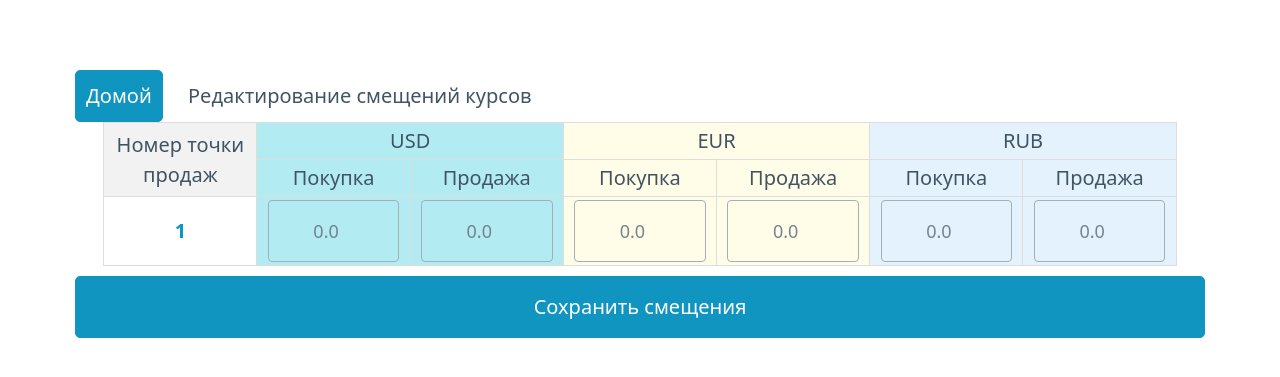
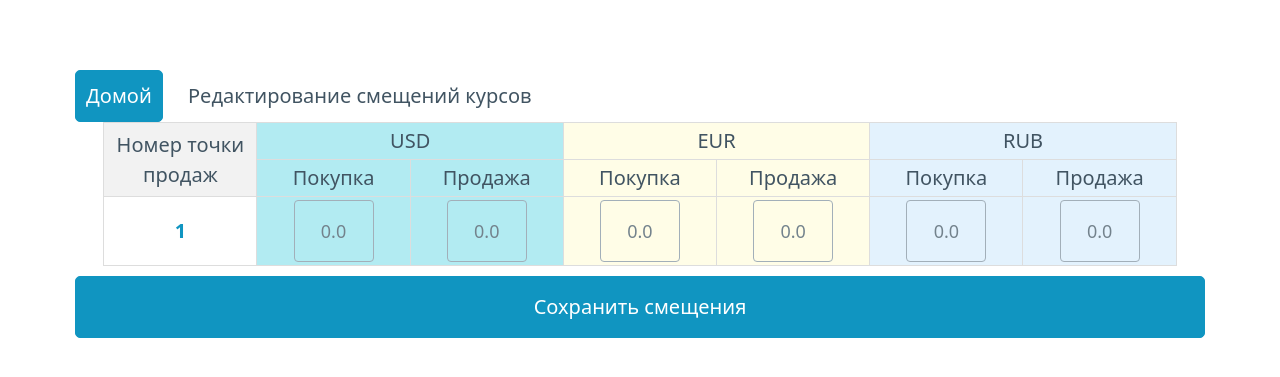
Before and after one commit to amstel1/elasticity, a FastAPI app: template templates/offset.html in a window 1280 px wide. Shown: the top 377 px of the page. Run offline with FastAPI, Linux system fonts and the light colour scheme; the template is opened without the code that fills it: most values are stand-ins (such as "Sample title", 1, 10 or a date in 2020).

Commit message:
Update offset.html

```diff
--- a/templates/offset.html
+++ b/templates/offset.html
@@ -62,11 +62,21 @@
         margin-top: 20px;
     }
 
+    /* --- MODIFIED CSS FOR THE INPUT BOX --- */
+
+    /* Hide arrows from number input in Chrome, Safari, Edge, Opera */
+    input::-webkit-outer-spin-button,
+    input::-webkit-inner-spin-button {
+        -webkit-appearance: none;
+        margin: 0;
+    }
+
     td input[type="number"] {
         /* Pico overrides for inputs inside the table */
-        width: 90%;          /* Make the box narrower */
-        padding: 2px;        /* Reduce vertical padding */
-        font-size: 18px;     /* Make the font slightly bigger */
+        width: 80px;         /* Make the box significantly smaller */
+        -moz-appearance: textfield; /* Hide arrows in Firefox */
+        padding: 2px;
+        font-size: 18px;
         text-align: center;
         border-radius: 4px;
         margin: 0 auto;      /* Center the input within the cell */
```
